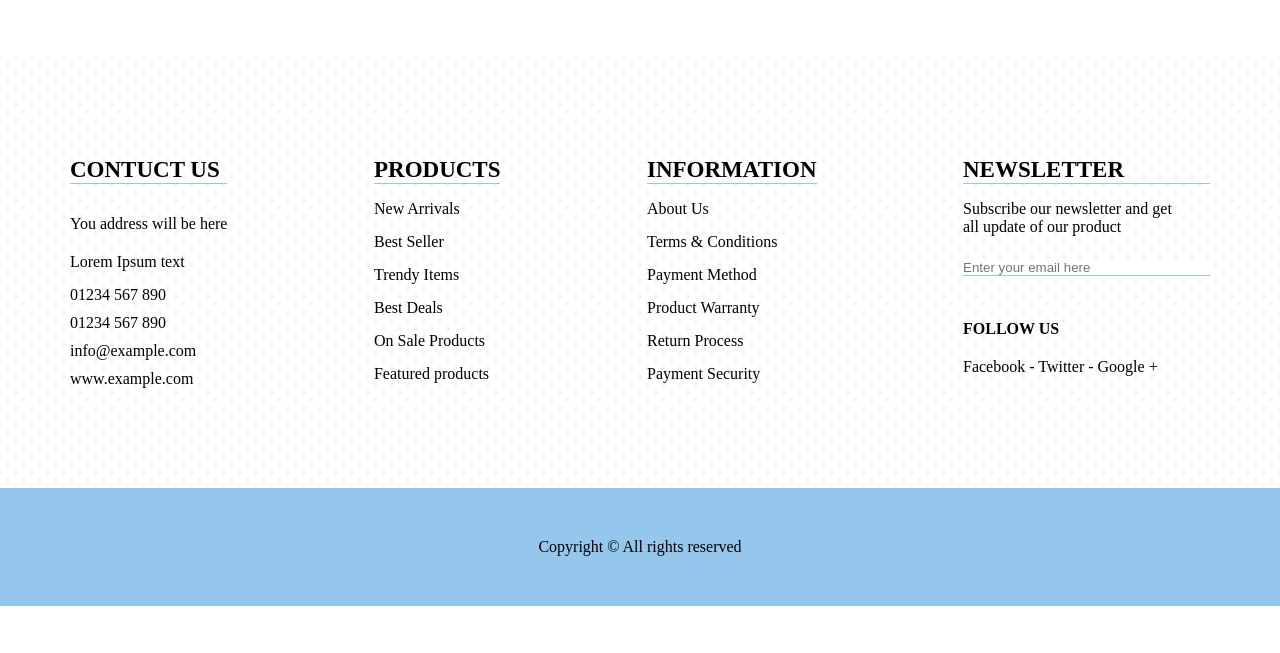
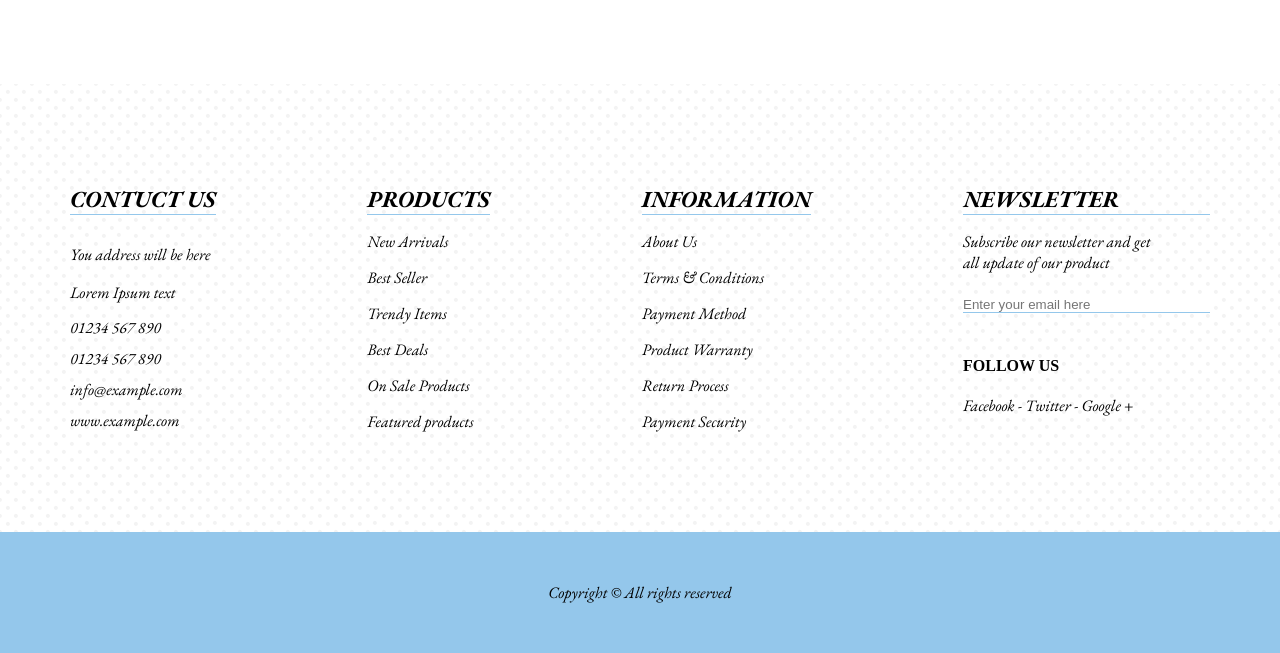
Before and after one commit to hrach-g/portfolio-kids-shop, a plain HTML site: page index.html in a window 1280 px wide. Shown: the part 1800-2453 px from the top of the page. Before the commit the page ends 2406 px from the top, so only its background shows below. Drawn offline with Linux system fonts and the light colour scheme.

Commit message:
style changes

```diff
--- a/css/style.css
+++ b/css/style.css
@@ -1,4 +1,7 @@
-
+@font-face {
+    font-family: fontText;
+    src: url(../EB_Garamond/EBGaramond-Italic-VariableFont_wght.ttf);
+}
 *{
     margin: 0;
     padding: 0;
@@ -7,6 +10,10 @@
 a{
     text-decoration: none;
     color: black;
+    font-family: fontText;
+}
+p{
+    font-family: fontText;
 }
 img{
     max-width: 100%;
@@ -14,6 +21,9 @@ img{
 ul , ol{
     list-style: none;
 
+}
+h2, h3{
+    font-family: fontText;
 }
 .container{
     max-width: 1140px;
```
Also changed, not shown: EB_Garamond/EBGaramond-Italic-VariableFont_wght.ttf (added), EB_Garamond/EBGaramond-VariableFont_wght.ttf (added), EB_Garamond/OFL.txt (added), EB_Garamond/README.txt (added), EB_Garamond/static/EBGaramond-Bold.ttf (added), EB_Garamond/static/EBGaramond-BoldItalic.ttf (added), EB_Garamond/static/EBGaramond-ExtraBold.ttf (added), EB_Garamond/static/EBGaramond-ExtraBoldItalic.ttf (added), EB_Garamond/static/EBGaramond-Italic.ttf (added), EB_Garamond/static/EBGaramond-Medium.ttf (added), EB_Garamond/static/EBGaramond-MediumItalic.ttf (added), EB_Garamond/static/EBGaramond-Regular.ttf (added), EB_Garamond/static/EBGaramond-SemiBold.ttf (added), EB_Garamond/static/EBGaramond-SemiBoldItalic.ttf (added), 1 other file.
